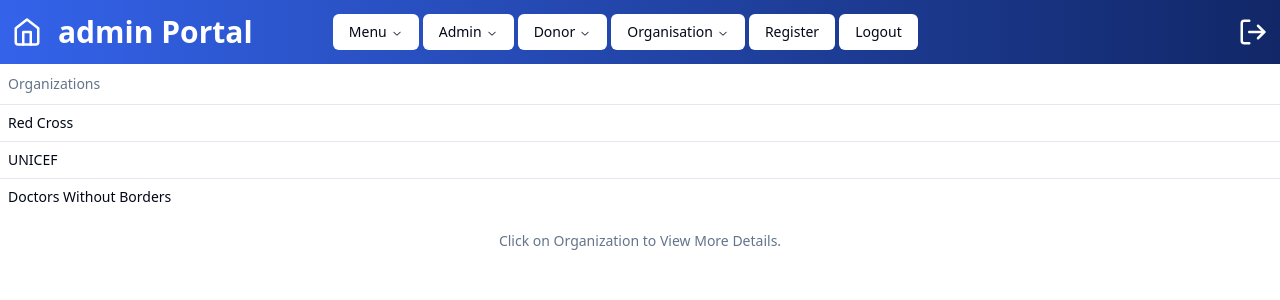
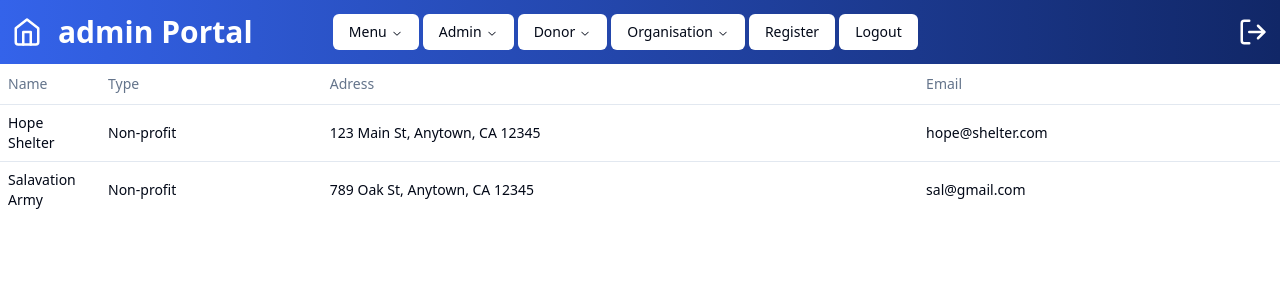
Before and after one commit to DottierDark/TempleSE, a React (Vite) app: page /admin/RegisteredOrganizations in a window 1280 px wide. Shown: the top 300 px of the page. Built offline with nearby package versions, Linux system fonts and the light colour scheme.

Commit message:
admin view adjustments

```diff
--- a/src/App.tsx
+++ b/src/App.tsx
@@ -16,6 +16,10 @@
 import DonorRequests from "./Pages/Admin/Views/DonorRequests";
 import RegisteredOrganizations from "./Pages/Admin/Views/RegisteredOrganizations";
 import OrganizationRequests from "./Pages/Admin/Views/OrganizationRequests";
+import DonorRequestsDetails from "./Pages/Admin/Details/DonorRequestsDetails";
+import OrganizationRequestsDetails from "./Pages/Admin/Details/OrganizationRequestsDetails";
+
+
 
 
 function App() {
@@ -34,6 +38,9 @@
 				<Route path="/admin/DonorRequests" element={<DonorRequests />} />
 				<Route path="/admin/RegisteredOrganizations" element={<RegisteredOrganizations />} />
 				<Route path="/admin/OrganizationsRequests" element={<OrganizationRequests />} />
+				<Route path="/admin/DonorRequestsDetails" element={<DonorRequestsDetails />} />
+				<Route path="/admin/OrganizationRequestsDetails" element={<OrganizationRequestsDetails />} />
+
 				<Route path="/donor" element={<DonorHome />} />
 				<Route path="/donor/toys" element={<Toys />} />
 				<Route path="/donor/clothes" element={<Clothes />} />
--- a/src/Pages/Admin/Details/DonorRequestsDetails.tsx
+++ b/src/Pages/Admin/Details/DonorRequestsDetails.tsx
@@ -0,0 +1,3 @@
+export default function DonorRequestsDetails() {
+	return <div>DETAILS DETAILS DETAILS</div>;
+}
--- a/src/Pages/Admin/Details/OrganizationRequestsDetails.tsx
+++ b/src/Pages/Admin/Details/OrganizationRequestsDetails.tsx
@@ -0,0 +1,3 @@
+export default function OrganizationRequestsDetails() {
+	return <div>DETAILS DETAILS</div>;
+}
--- a/src/Pages/Admin/Home.tsx
+++ b/src/Pages/Admin/Home.tsx
@@ -1,16 +1,12 @@
-import { Card } from "../../Components/shadcn/ui/card";
 import { useNavigate } from "react-router-dom";
 import DonorRequestsList from "../../assets/Images/DonorsRequestsLists.jpeg";
 import OrganizationRequestsList from "../../assets/Images/OrganizationsRequestsLists.jpeg";
 import RegistredOrganizations from "../../assets/Images/RegistredOrganizations.jpeg";
-
-
 export default function AdminHome() {
 	const navigate = useNavigate();
 	const handleClick = (category: string) => {
 		navigate(`/admin/${category}`);
 	};
-
 	const imgsrc = {
 		DonorRequestsList: DonorRequestsList,
 		OrganizationRequestsList: OrganizationRequestsList,
@@ -18,36 +14,35 @@
 	};
 	return (
 		<div className="flex h-full w-full items-center justify-center">
-		   <Card className="grid h-[50%] w-[50%] grid-cols-3 grid-rows-2 items-center justify-center gap-5">
-				<Card
+			<div className="grid h-[50%] w-[50%] grid-cols-3 grid-rows-2 items-center justify-center gap-20">
+				<div
 					className="flex h-full w-full flex-col items-center justify-center transition-all hover:scale-[125%]"
 					onClick={() => {
 						handleClick("RegisteredOrganizations");
 					}}
 				>
+					<img src={imgsrc.RegistredOrganizations} alt="RegistredOrganizations" style={{ width: "100%", height: "auto" }} />
 					<h1>Registered Organizations</h1>
-					<img src={imgsrc.RegistredOrganizations} alt="RegistredOrganizations" />
-				</Card>
-				<Card
+				</div>
+				<div
 					className="flex h-full w-full flex-col items-center justify-center  transition-all hover:scale-[125%]"
 					onClick={() => {
 						handleClick("OrganizationsRequests");
 					}}
 				>
-					<h1>Organizations Requests</h1>
-					<img src={imgsrc.OrganizationRequestsList} alt="OrganizationRequestsList" />
-				</Card>
-				<Card
+					<img src={imgsrc.OrganizationRequestsList} alt="OrganizationRequestsList" style={{ width: "100%", height: "auto" }} />
+					<h1>Requests from Organizations</h1>
+				</div>
+				<div
 					className="flex h-full w-full flex-col items-center justify-center  transition-all hover:scale-[125%]"
 					onClick={() => {
 						handleClick("DonorRequests");
 					}}
 				>
-					<h1>Donors Requests</h1>
-					<img src={imgsrc.DonorRequestsList} alt="DonorRequestsLists" />
-				</Card>
-
-			</Card>
+					<img src={imgsrc.DonorRequestsList} alt="DonorRequestsLists" style={{ width: "100%", height: "auto" }} />
+					<h1>Requests from Donor</h1>
+				</div>
+			</div>
 		</div>
 	);
 }
--- a/src/Pages/Admin/Views/OrganizationRequests.tsx
+++ b/src/Pages/Admin/Views/OrganizationRequests.tsx
@@ -20,14 +20,12 @@
 
 const lists = [
    {
-     View: "Save the Children's Request",
+     View: "Goodwill's Request",
    },
    {
-     View: "The Salavation Army's Request",
+     View: "Red Cross's Request",
    },
-   {
-     View: "Feeding Children Everywhere's Request",
-   },
+
  ]
 
 
--- a/src/Pages/Admin/Views/RegisteredOrganizations.tsx
+++ b/src/Pages/Admin/Views/RegisteredOrganizations.tsx
@@ -20,54 +20,45 @@
 
 const lists = [
     {
-     View: "Red Cross",
+      name: "Hope Shelter",
+      type: "Non-profit",
+      adress: "123 Main St, Anytown, CA 12345",
+      email: "hope@shelter.com",
     },
     {
-     View: "UNICEF",
+      name: "Salavation Army",
+      type: "Non-profit",
+      adress: "789 Oak St, Anytown, CA 12345",
+      email: "sal@gmail.com",
     },
-   {
-     View: "Doctors Without Borders",
-   },
+
   ]
-
-
 return (
     <Table>
-
-       <TableCaption>Click on Organization to View More Details.</TableCaption>
-
         <TableHeader>
-
             <TableRow>
-
-               <TableHead className="w-[200px]">Organizations</TableHead>
-
+                <TableHead className="w-[100px]">Name</TableHead>
+                <TableHead>Type</TableHead>
+                <TableHead>Adress</TableHead>
+                <TableHead>Email</TableHead>
             </TableRow>
-
         </TableHeader>
-
         <TableBody>
-
-           {lists.map((list: { View: string }) => (
-
-               <TableRow key={list.View}>
-
-                   <TableCell className="font-large" onClick={() => {
-                           handleClick("RegisteredOrganizationsDetails");
-                   }}>
-                       {list.View}
-
-                   </TableCell>
+                {lists.map((list) => (
+                        <TableRow key={list.name}>
+                                <TableCell className="font-medium">{list.name}</TableCell>
+                                <TableCell>{list.type}</TableCell>
+                                <TableCell>{list.adress}</TableCell>
+                                <TableCell>{list.email}</TableCell>
 
                         </TableRow>
                 ))}
         </TableBody>
+        <TableFooter>
+            <TableRow>
 
-       <TableFooter>
-
+            </TableRow>
         </TableFooter>
-
     </Table>
 )
-
 }
```
Also changed, not shown: src/Pages/Admin/Details/RegisteredOrganizationDetails.tsx (deleted). Lines whose indentation alone changed are shown as unchanged.
